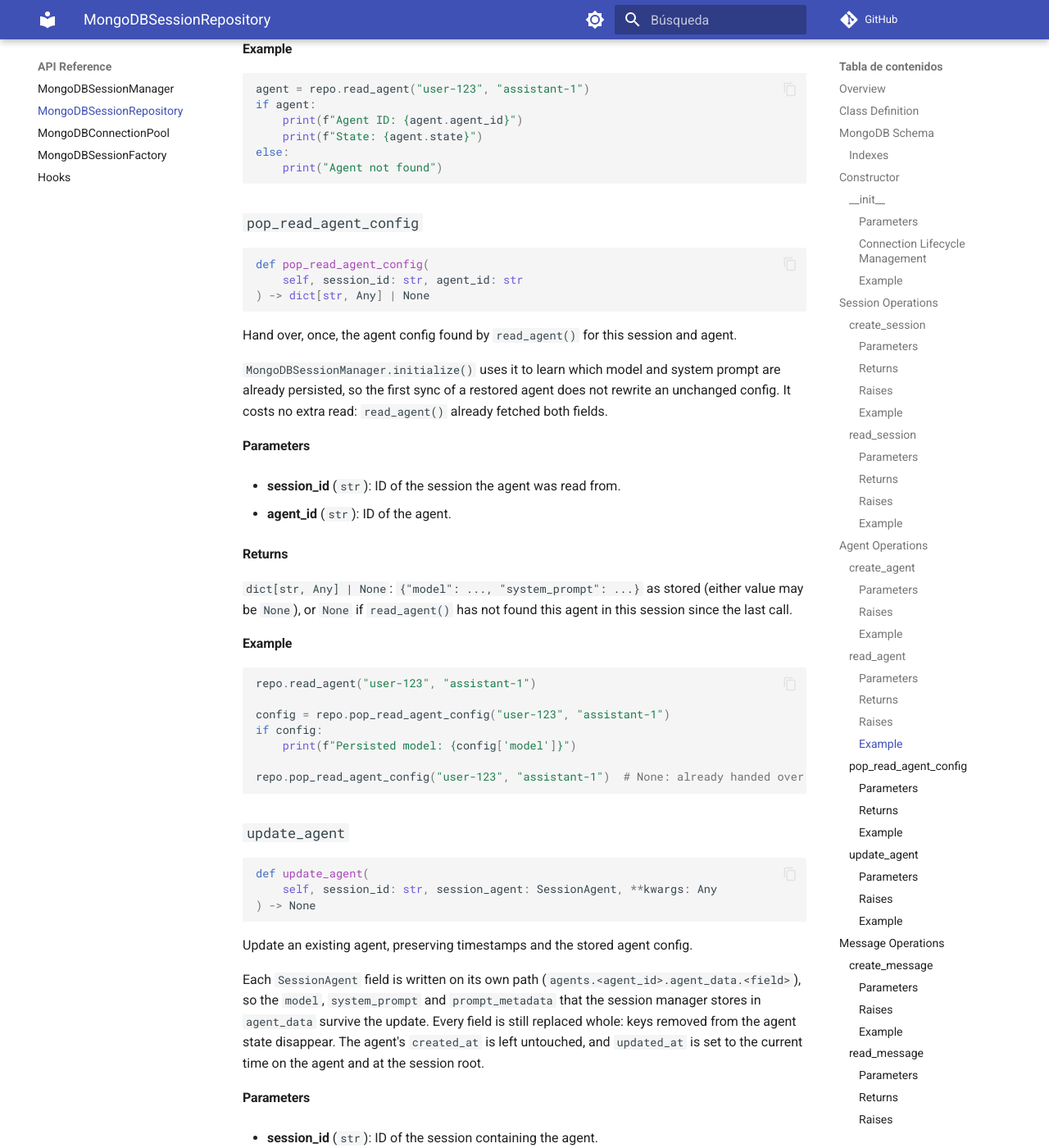
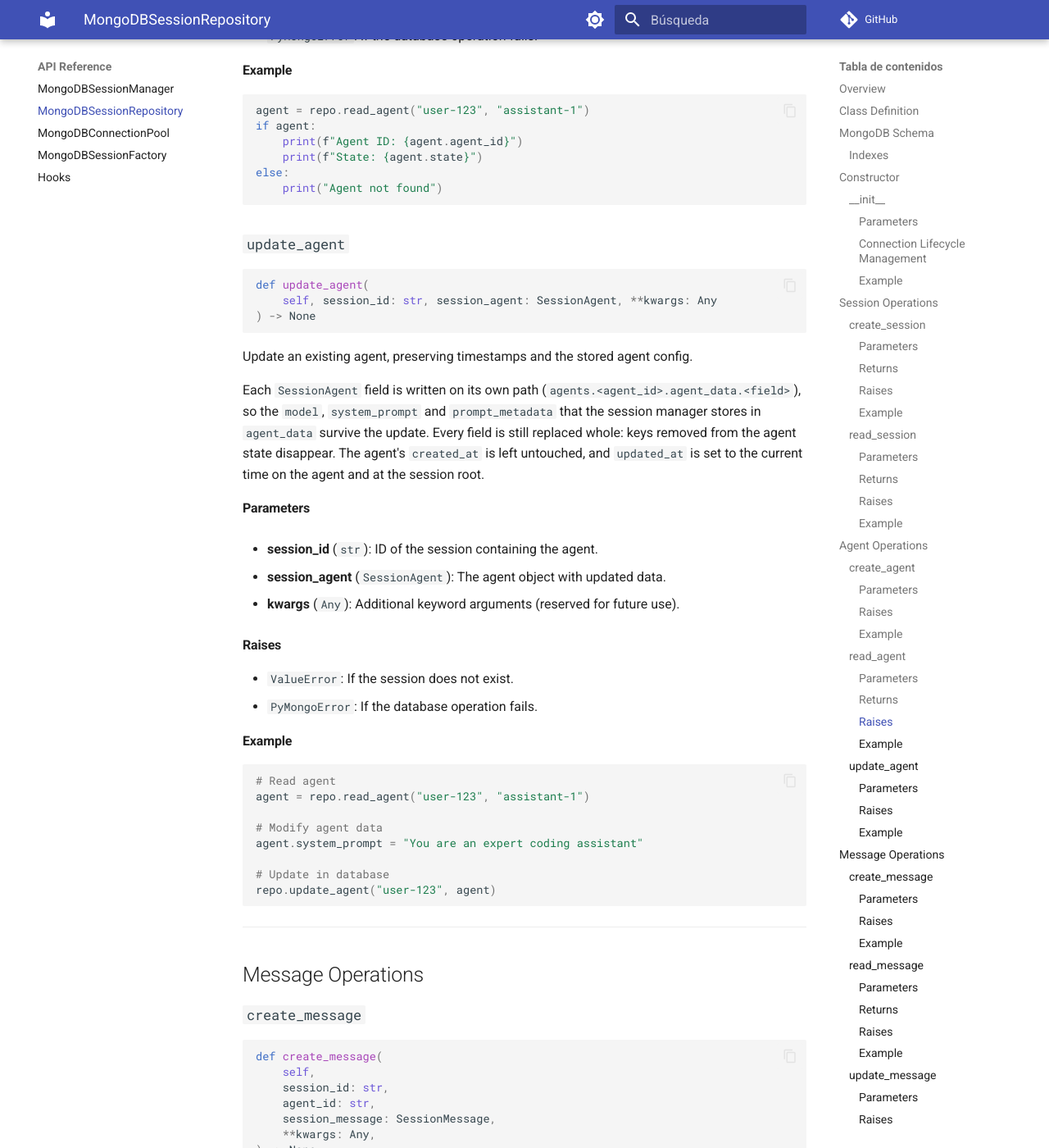
Before and after one commit to iguinea/mongodb-session-manager, an MkDocs documentation site: the page built from docs/api-reference/mongodb-session-repository.md, in a window 1280 px wide and 1400 px high, scrolled down 7220 px. Shown: the whole window at 82% size. Built offline with MkDocs 1.6.1 and Material for MkDocs 9.7.7, drawn with Linux system fonts in a browser that asks for light colours; comment, search, counter and statistics services are not loaded; some of the changed text lies outside the part shown.

Commit message:
Refactor: simplificar el traspaso de configuración y sus tests (#65)
Resultado de /simplify sobre la rama:

- El traspaso repositorio -> manager pasa a _pop_read_agent_config():
  es un canal interno que impone el SDK, no un contrato público.
- El repositorio guarda solo la última lectura de read_agent(), así que
  uno de larga vida ya no acumula un system prompt por sesión leída.
- La explicación del mecanismo queda en dos docstrings en vez de cuatro.
- Tests unitarios: un helper restored_manager() sustituye cuatro copias
  del setup de restauración, y los asserts del traspaso van en el test
  que ya leía ese agente.
- Integración: fixture turn_factory para las cinco copias del arranque;
  la colección sale de la propia factoría y no puede desincronizarse.
- Docs: la referencia de API documenta el método interno y el ejemplo
  de initialize ya pasa ruff format.

Co-Authored-By: Claude Opus 5 (1M context) <noreply@anthropic.com>

````diff
--- a/docs/api-reference/mongodb-session-repository.md
+++ b/docs/api-reference/mongodb-session-repository.md
@@ -318,7 +318,7 @@ def read_agent(
 
 Read an agent from a session by agent ID.
 
-Returns the Strands SDK fields of `agent_data` (`agent_id`, `state`, `conversation_manager_state`, `_internal_state` and timestamps). The `model` and `system_prompt` stored next to them do not fit in a `SessionAgent`, so they are kept for [`pop_read_agent_config`](#pop_read_agent_config). `prompt_metadata` is left out; read it with `MongoDBSessionManager.get_agent_config()`.
+Returns the Strands SDK fields of `agent_data` (`agent_id`, `state`, `conversation_manager_state`, `_internal_state` and timestamps). The `model` and `system_prompt` stored next to them do not fit in a `SessionAgent`: the repository keeps the last ones read for `MongoDBSessionManager.initialize()`, which uses them to avoid rewriting an unchanged config. `prompt_metadata` is left out; read it with `MongoDBSessionManager.get_agent_config()`.
 
 #### Parameters
 
@@ -345,40 +345,6 @@ if agent:
     print(f"State: {agent.state}")
 else:
     print("Agent not found")
-```
-
-### `pop_read_agent_config`
-
-```python
-def pop_read_agent_config(
-    self, session_id: str, agent_id: str
-) -> dict[str, Any] | None
-```
-
-Hand over, once, the agent config found by `read_agent()` for this session and agent.
-
-`MongoDBSessionManager.initialize()` uses it to learn which model and system prompt are already persisted, so the first sync of a restored agent does not rewrite an unchanged config. It costs no extra read: `read_agent()` already fetched both fields.
-
-#### Parameters
-
-- **session_id** (`str`): ID of the session the agent was read from.
-
-- **agent_id** (`str`): ID of the agent.
-
-#### Returns
-
-`dict[str, Any] | None`: `{"model": ..., "system_prompt": ...}` as stored (either value may be `None`), or `None` if `read_agent()` has not found this agent in this session since the last call.
-
-#### Example
-
-```python
-repo.read_agent("user-123", "assistant-1")
-
-config = repo.pop_read_agent_config("user-123", "assistant-1")
-if config:
-    print(f"Persisted model: {config['model']}")
-
-repo.pop_read_agent_config("user-123", "assistant-1")  # None: already handed over
 ```
 
 ### `update_agent`
@@ -839,6 +805,18 @@ This method is called automatically during initialization. It creates indexes on
 
 Errors during index creation are logged but do not raise exceptions.
 
+### `_pop_read_agent_config`
+
+```python
+def _pop_read_agent_config(
+    self, session_id: str, agent_id: str
+) -> dict[str, Any] | None
+```
+
+Return, and forget, the `model` and `system_prompt` found by the last `read_agent()` for this session and agent.
+
+`MongoDBSessionManager.initialize()` calls it right after the Strands SDK restores an agent, to learn which config is already persisted without a second read. Only the last read is kept, so a long-lived repository does not accumulate system prompts. Any narrower projection in `read_agent()` must keep `agent_data.model` and `agent_data.system_prompt`.
+
 ---
 
 ## Complete Usage Example
````
Also changed, not shown: docs/api-reference/mongodb-session-manager.md (+4 -3 lines), features/2_hydrate_agent_config_cache/plan.md (+23 -7 lines), 5 other files.
